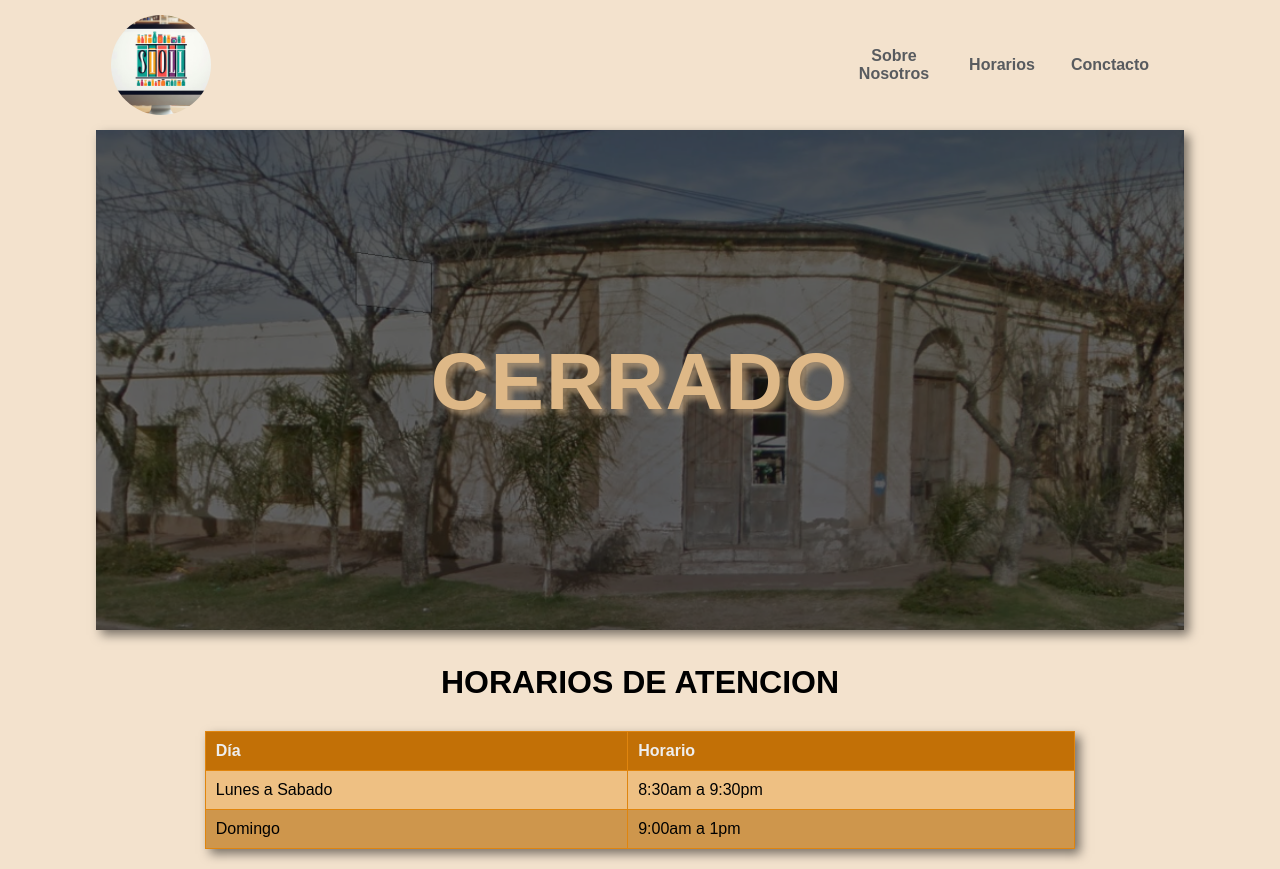
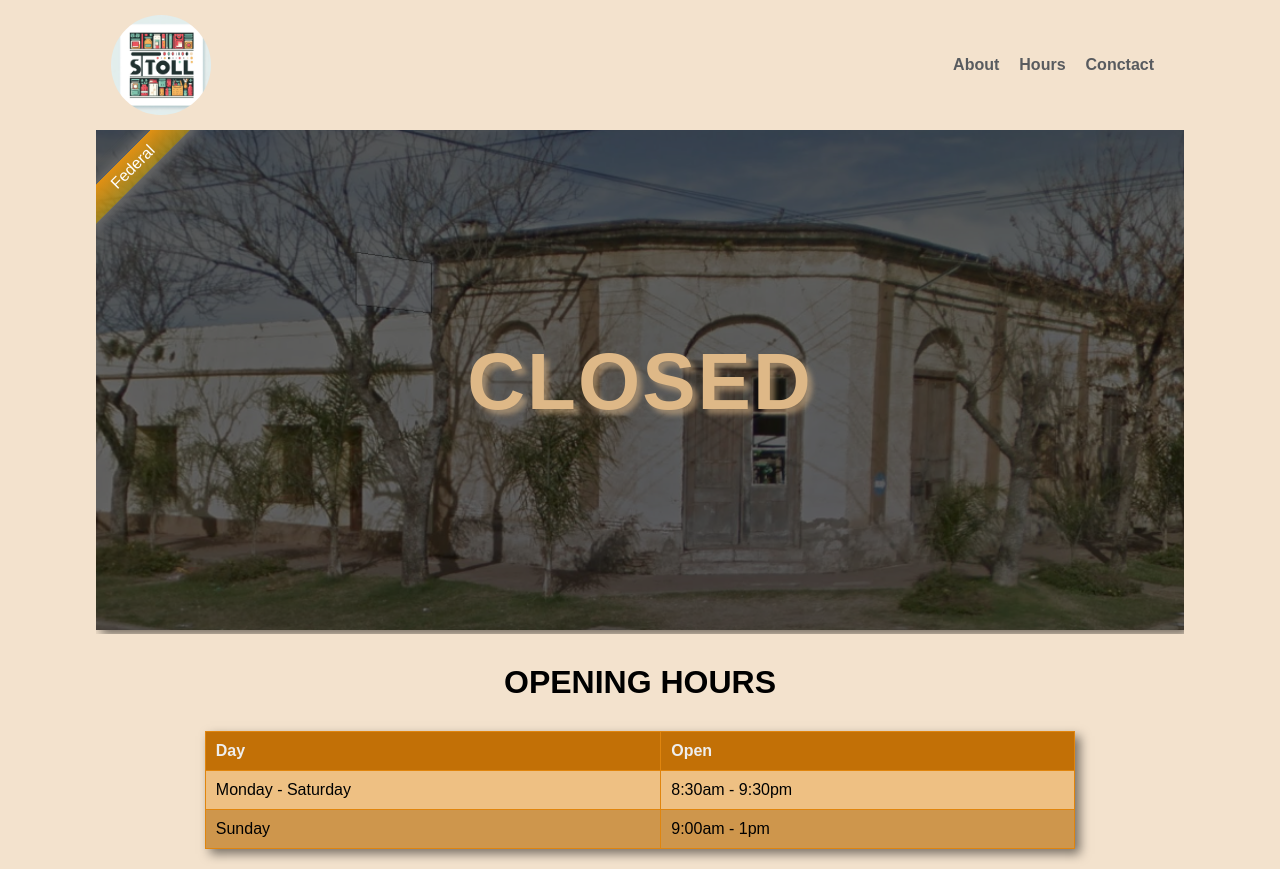
Before and after one commit to FrancoStoll/almacen-stoll, a React (Vite) app: page / in a window 1280 px wide. Built offline with nearby package versions, Linux system fonts and the light colour scheme.

Commit message:
cambio de logo y agregado de cinta en imagen

```diff
--- a/src/App.jsx
+++ b/src/App.jsx
@@ -7,24 +7,24 @@ function App() {
         <Navbar />
       </nav>
       <main className="welcome">
-        <h1>Horarios de atencion</h1>
+        <h1>Opening hours</h1>
         <div className="hours">
           <table>
             <thead>
               <tr>
-                <th>Día</th>
-                <th>Horario</th>
+                <th>Day</th>
+                <th>Open</th>
               </tr>
             </thead>
 
             <tbody className="columns">
               <tr>
-                <td>Lunes a Sabado</td>
-                <td>8:30am a 9:30pm </td>
+                <td>Monday - Saturday</td>
+                <td>8:30am - 9:30pm </td>
               </tr>
               <tr>
-                <td>Domingo</td>
-                <td>9:00am a 1pm</td>
+                <td>Sunday</td>
+                <td>9:00am - 1pm</td>
               </tr>
             </tbody>
           </table>
--- a/src/components/Navbar.jsx
+++ b/src/components/Navbar.jsx
@@ -2,19 +2,22 @@ const Navbar = () => {
   return (
     <>
       <div className="navegacion">
-        <img src="../../public/images/OIG.jpeg" alt="" />
+        <img src="../../public/images/imagen-log.jpeg" alt="hola" />
 
         <div className="anchor">
-          <a href="#">Sobre Nosotros</a>
-          <a href="#">Horarios</a>
-          <a href="#">Conctacto</a>
+          <a href="#">About</a>
+          <a href="#">Hours</a>
+          <a href="#">Conctact</a>
         </div>
       </div>
 
       <div className="navbar">
-        <img src="../../public/images/imagen-google.PNG" alt="imagen logo" />
-        {/* <h2>Abierto</h2> */}
-        <h2>Cerrado</h2>
+        <div className="content">
+          <div className="offer">Federal</div>
+          <img src="../../public/images/imagen-google.PNG" alt="imagen logo" />
+          {/* <h2>Open</h2> */}
+          <h2>Closed</h2>
+        </div>
       </div>
     </>
   );
--- a/src/index.css
+++ b/src/index.css
@@ -154,3 +154,33 @@ table th {
     width: fit-content;
   }
 }
+
+.offer {
+  display: block;
+  color: #ffffff;
+  text-align: center;
+  padding: 5px 0;
+  position: absolute;
+  top: 23px;
+  z-index: 100;
+  left: -33px;
+  width: 140px;
+  box-shadow: 0 1px 10px 5px #666;
+  -ms-transform: rotate(-45deg);
+  -moz-transform: rotate(-45deg);
+  -o-transform: rotate(-45deg);
+  -webkit-transform: rotate(-45deg);
+  transform: rotate(-45deg);
+  background: linear-gradient(
+    to bottom,
+    #1e5799 0%,
+    #e09013 1%,
+    #e5b3008c 100%
+  );
+}
+
+.content {
+  margin: 0 auto;
+  position: relative;
+  overflow: hidden;
+}
```
Also changed, not shown: public/images/imagen-log.jpeg (added).
